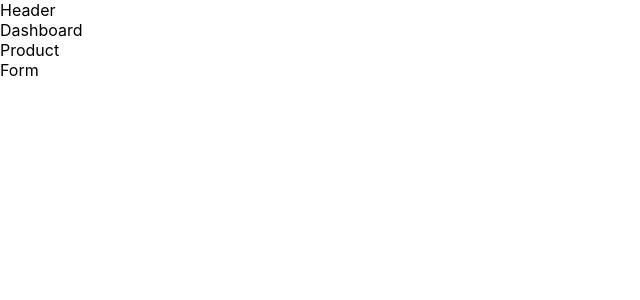
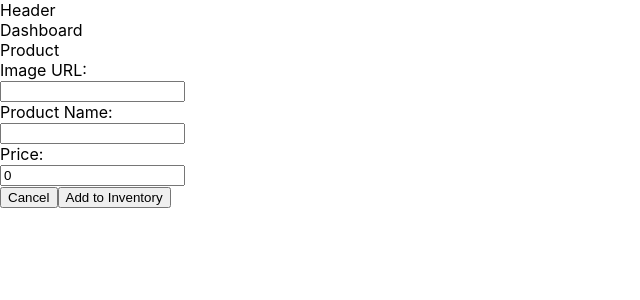
Before and after one commit to Megan-Olsen/shelfie, a React (Create React App) app: page / in a window 1280 px wide. Shown: the top 300 px of the page, without its empty margins (0-640 px from the left). Built offline with nearby package versions, Linux system fonts and the light colour scheme.

Commit message:
cancel button works

```diff
--- a/src/Components/Form/Form.js
+++ b/src/Components/Form/Form.js
@@ -2,9 +2,61 @@ import React, {Component} from "react";
 
 
 export default class Form extends Component {
+    constructor(){
+        super()
+        this.state = {
+            name: "",
+            price: 0,
+            imgurl: ""
+        }
+    }
+    handleName(e){
+        e.preventDefault();
+        this.setState({
+            name: e.target.value,
+        });
+    }
+    handlePrice(e){
+        e.preventDefault();
+        this.setState({
+            price: e.target.value,
+        });
+    }
+    handleImgurl(e){
+        e.preventDefault();
+        this.setState({
+            imgurl: e.target.value
+        });
+    }
+    handleCancel(e){
+        this.setState({
+            name: "",
+            price: 0,
+            imgurl: ""
+        });
+    }
+
+
     render() {
         return(
-            <div>Form</div>
+            <form>
+                <div>
+                    Image URL:
+                </div>
+                    <input value={this.state.imgurl} onChange={this.handleImgurl.bind(this)}/>
+                <div>
+                    Product Name:
+                </div>
+                    <input value={this.state.name} onChange={this.handleName.bind(this)}/>
+                <div>
+                    Price:
+                </div>
+                    <input value={this.state.price} onChange={this.handlePrice.bind(this)}/>
+               <div>
+                    <button name="cancel" value="cancel" onClick={this.handleCancel}>Cancel</button>
+                    <button name="addToInventory" onClick={this.handleAdd}>Add to Inventory</button>
+               </div>
+            </form>
         )
     }
 }
```
Also changed, not shown: 1 other file (tests, documents, lock files or other folders).
